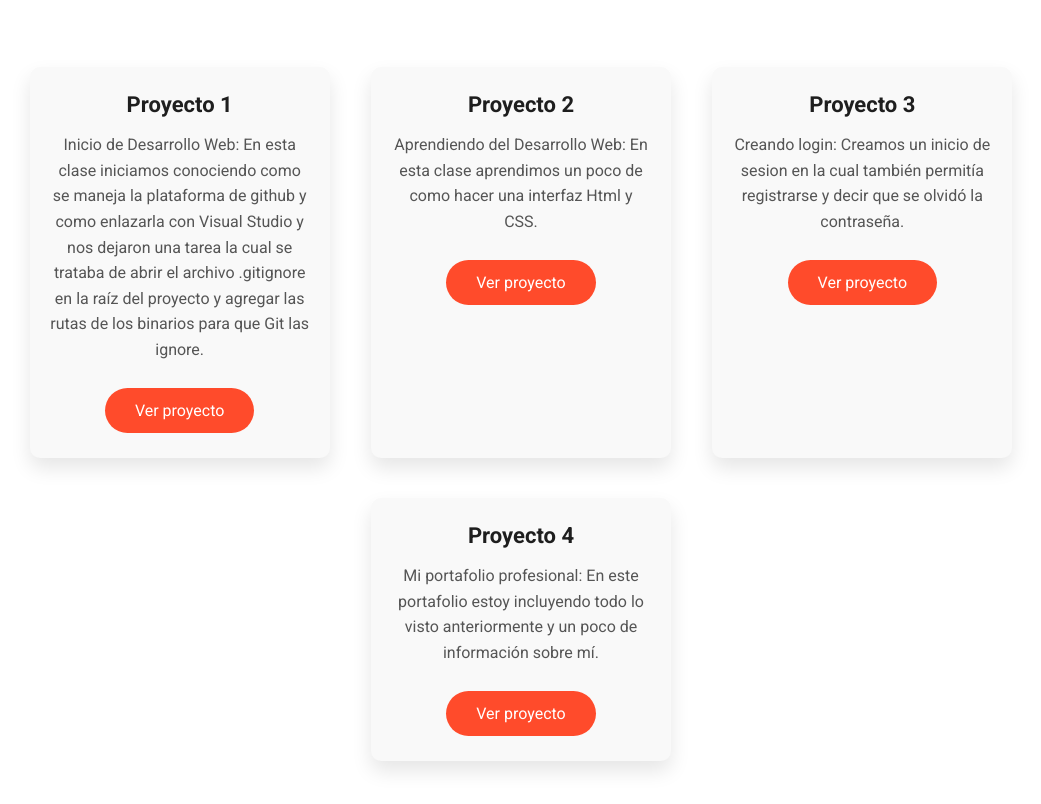
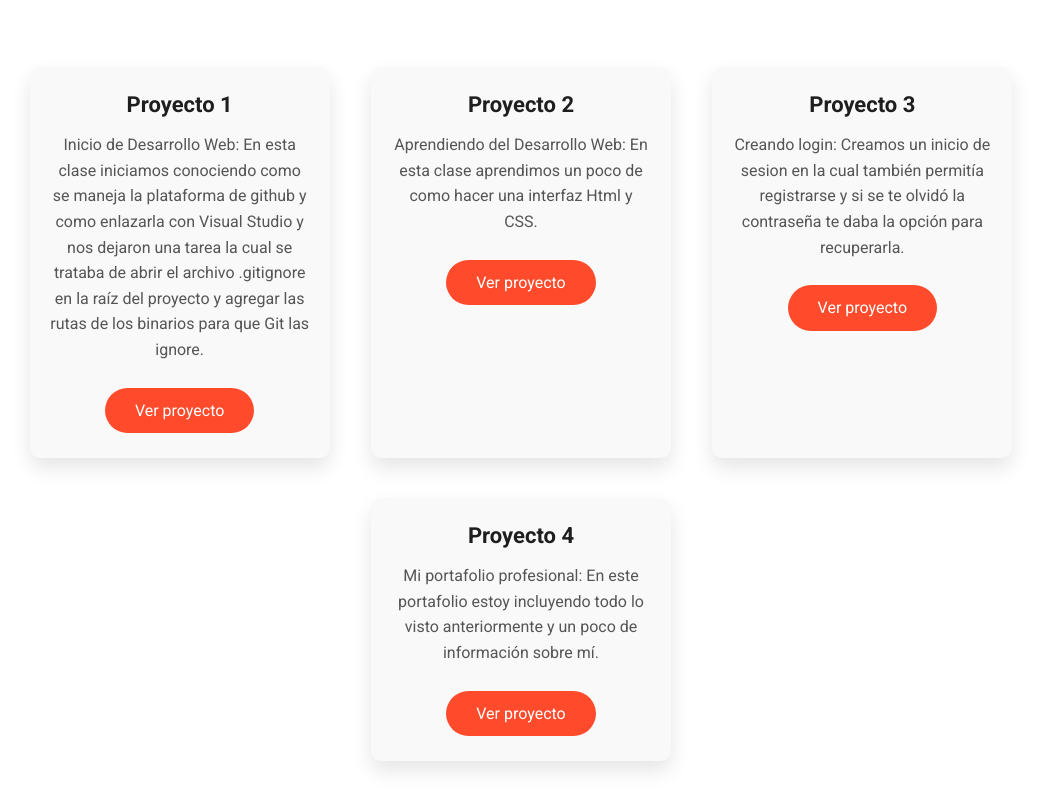
Before and after one commit to nathernandez1189/parcial, a plain HTML site: page index.html in a window 1280 px wide. Shown: the part 2604-3408 px from the top of the page, without its empty margins (119-1160 px from the left). Drawn offline with Linux system fonts and the light colour scheme.

Commit message:
Final parcial

```diff
--- a/index.html
+++ b/index.html
@@ -103,7 +103,7 @@
                 <div class="proyecto-item">
                     <div class="proyecto-info">
                         <h3>Proyecto 3</h3>
-                        <p>Creando login: Creamos un inicio de sesion en la cual también permitía registrarse y decir que se olvidó la contraseña.</p>
+                        <p>Creando login: Creamos un inicio de sesion en la cual también permitía registrarse y si se te olvidó la contraseña te daba la opción para recuperarla.</p>
                         <a href="https://github.com/edwinmgallego/clase-practica-css-jueves/tree/main/DevNatHernandez" target="_blank" class="btn">Ver proyecto</a>
                     </div>
                 </div>
```
